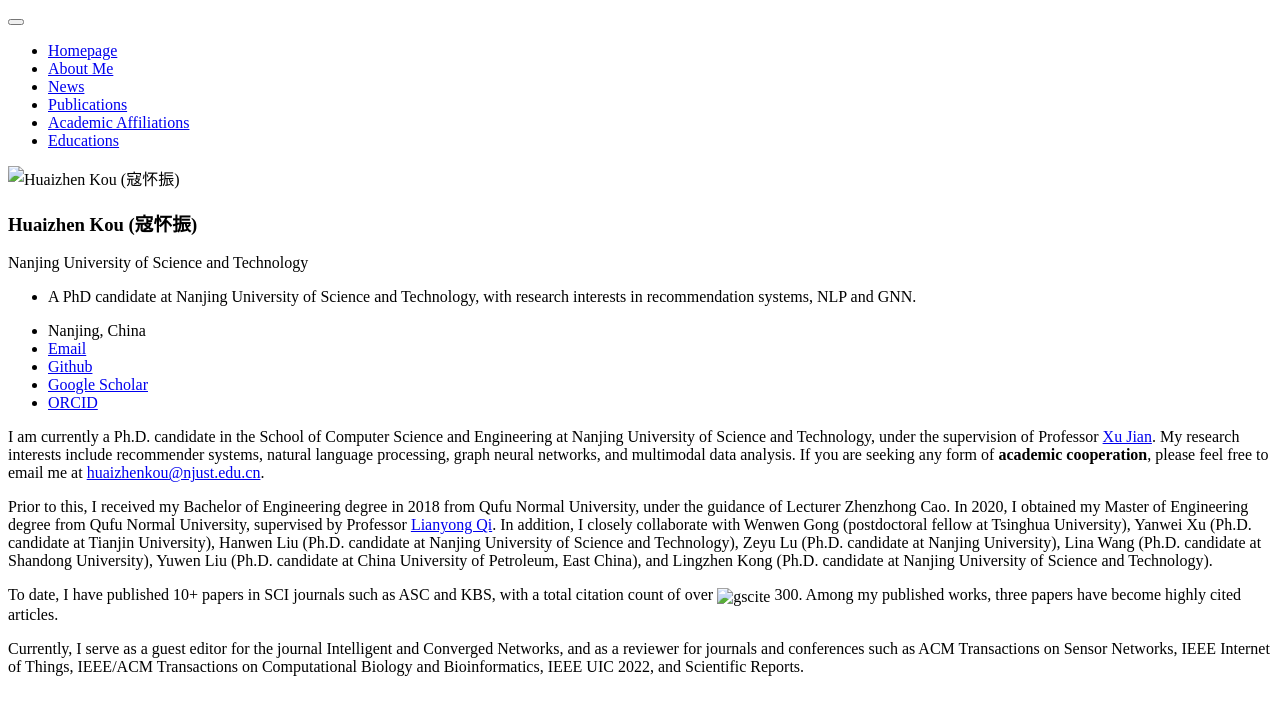
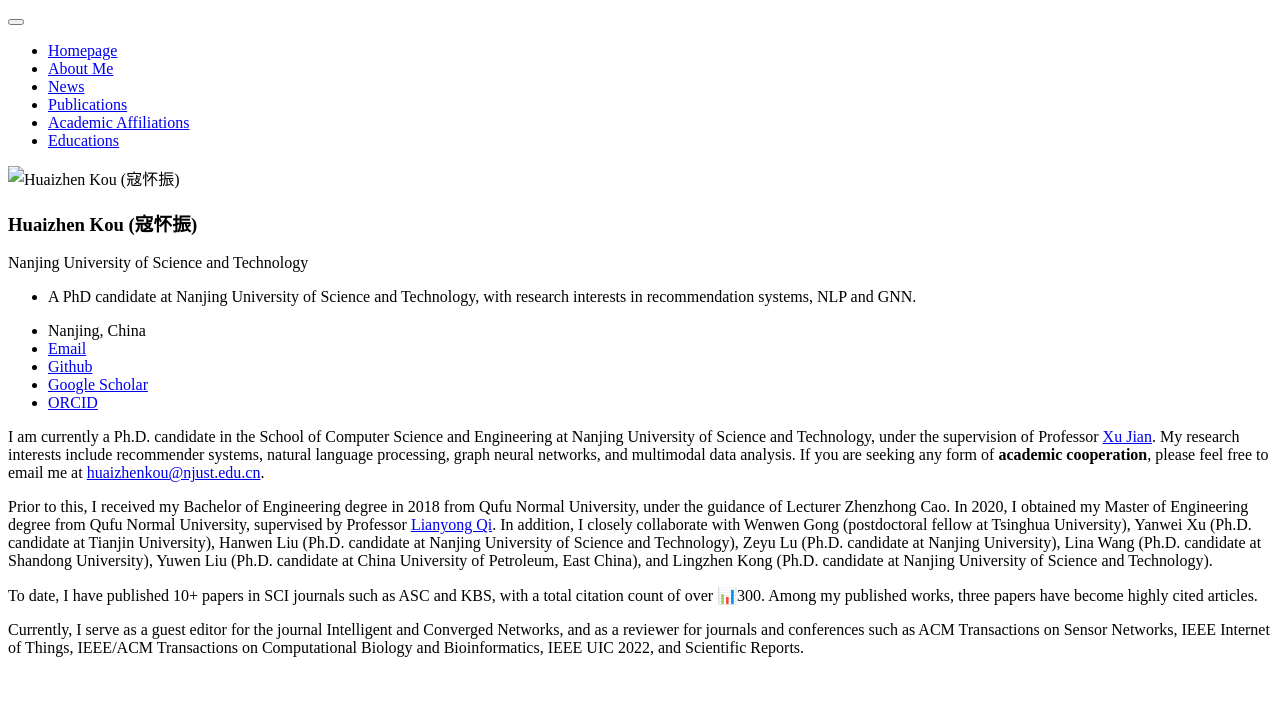
Before and after one commit to huaizhenkou/huaizhenkou.github.io, a Jekyll site: the page built from _pages/includes/intro.md, in a window 1280 px wide. Shown: the top 715 px of the page. Built offline with Jekyll 4.4.1, drawn with Linux system fonts in a browser that asks for light colours; our own code applies the rules of GitHub Pages for plain Markdown files.

Commit message:
Update intro.md

```diff
--- a/_pages/includes/intro.md
+++ b/_pages/includes/intro.md
@@ -2,6 +2,6 @@ I am currently a Ph.D. candidate in the School of Computer Science and Engineeri
 
 Prior to this, I received my Bachelor of Engineering degree in 2018 from Qufu Normal University, under the guidance of Lecturer Zhenzhong Cao. In 2020, I obtained my Master of Engineering degree from Qufu Normal University, supervised by Professor [Lianyong Qi](https://sites.google.com/view/lianyongqi/home). In addition, I closely collaborate with Wenwen Gong (postdoctoral fellow at Tsinghua University), Yanwei Xu (Ph.D. candidate at Tianjin University), Hanwen Liu (Ph.D. candidate at Nanjing University of Science and Technology), Zeyu Lu (Ph.D. candidate at Nanjing University), Lina Wang (Ph.D. candidate at Shandong University), Yuwen Liu (Ph.D. candidate at China University of Petroleum, East China), and Lingzhen Kong (Ph.D. candidate at Nanjing University of Science and Technology).
 
-To date, I have published 10+ papers in SCI journals such as ASC and KBS, with a total citation count of over <img src="https://scholar.google.com/favicon.ico" alt="gscite" width="16" height="16" style="vertical-align: middle;"> 300. Among my published works, three papers have become highly cited articles.
+To date, I have published 10+ papers in SCI journals such as ASC and KBS, with a total citation count of over 📊300. Among my published works, three papers have become highly cited articles.
 
 Currently, I serve as a guest editor for the journal Intelligent and Converged Networks, and as a reviewer for journals and conferences such as ACM Transactions on Sensor Networks, IEEE Internet of Things, IEEE/ACM Transactions on Computational Biology and Bioinformatics, IEEE UIC 2022, and Scientific Reports.
```
